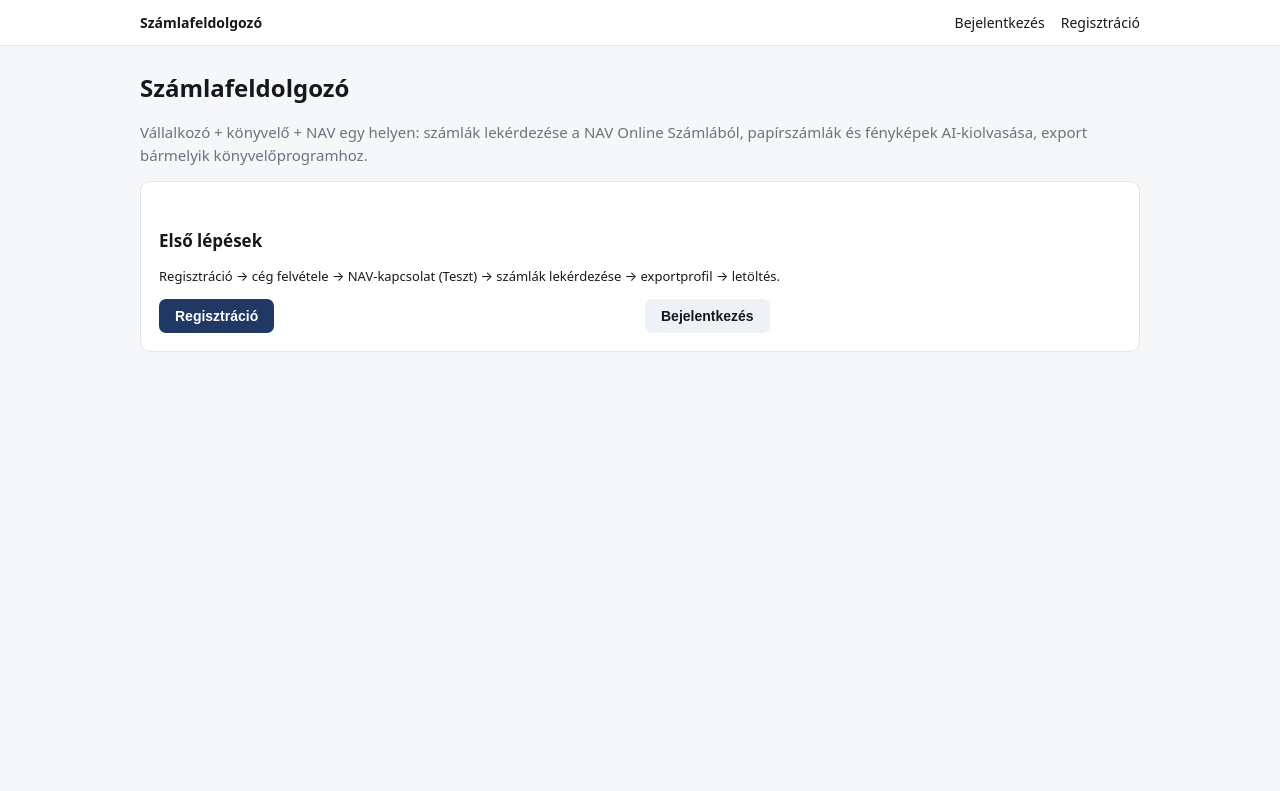
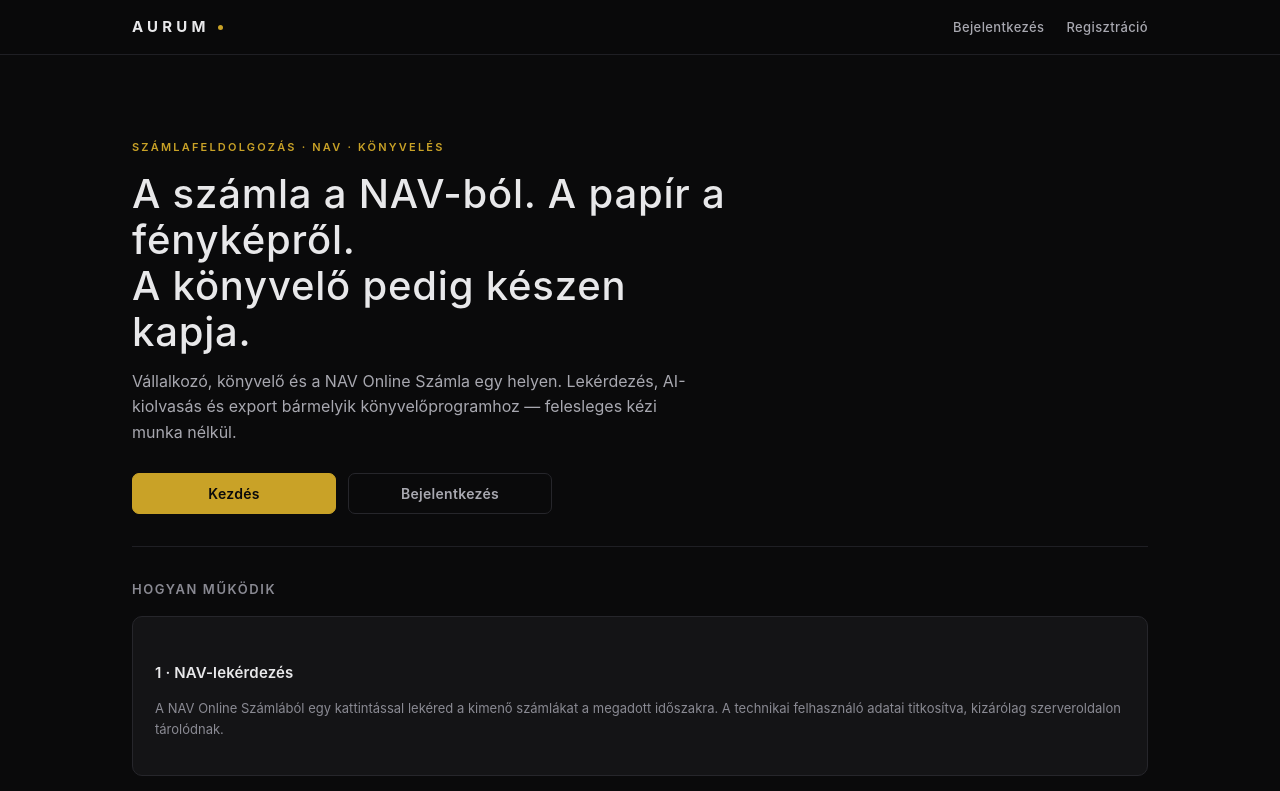
Before and after one commit to odinhunofficial-cyber/szamlafeldolgozo, a Next.js app: page / in a window 1280 px wide. Shown: the top 791 px of the page. Built offline with nearby package versions, Linux system fonts and the light colour scheme; no server answers.

Commit message:
feat: Aurum marka — fekete-ezust-arany arculat, logo, runtime rendereles a buildhez

```diff
--- a/app/feltoltes/page.tsx
+++ b/app/feltoltes/page.tsx
@@ -2,6 +2,9 @@ import Link from "next/link";
 import { redirect } from "next/navigation";
 import { getCompanies, getUser } from "@/lib/auth";
 import { UploadPanel } from "./UploadPanel";
+
+// Futásidőben példányosítjuk a Supabase-klienst — lásd az export oldalt.
+export const dynamic = "force-dynamic";
 
 export default async function Feltoltes() {
   const user = await getUser();
--- a/app/globals.css
+++ b/app/globals.css
@@ -1,89 +1,332 @@
+/* ============================================================
+   AURUM — márkaarculat
+   Fekete alap · ezüst szöveg · arany hangsúly
+   Az arany KIZÁRÓLAG a hangsúlyra való: fő gomb, aktív állapot,
+   logó. Ha minden arany, semmi nem arany.
+   ============================================================ */
+
 :root {
-  --bg: #f6f7f9;
-  --card: #ffffff;
-  --ink: #16181d;
-  --muted: #6b7280;
-  --line: #e3e6ea;
-  --accent: #1f3864;
-  --ok: #157347;
-  --warn: #b45309;
-  --err: #b42318;
+  /* Alap — nem tiszta fekete, mert az olcsó hatású */
+  --bg: #0a0a0b;
+  --surface: #141416;
+  --surface-2: #1b1b1f;
+  --line: #26262b;
+  --line-soft: #1f1f24;
+
+  /* Szöveg — ezüst skála */
+  --ink: #e8e8ea;
+  --ink-2: #a8a8b0;
+  --muted: #8a8a93;
+
+  /* Arany — a hangsúly */
+  --gold: #c9a227;
+  --gold-soft: #e0c060;
+  --gold-dim: #6b5714;
+
+  /* Állapotok */
+  --ok: #4a9e6f;
+  --warn: #d99527;
+  --err: #c4544e;
+
+  --radius: 10px;
+  --radius-sm: 7px;
 }
 
 * { box-sizing: border-box; }
+
+html { background: var(--bg); }
 
 body {
   margin: 0;
   background: var(--bg);
   color: var(--ink);
-  font: 15px/1.5 system-ui, -apple-system, "Segoe UI", Arial, sans-serif;
+  font: 15px/1.6 "Inter", system-ui, -apple-system, "Segoe UI", Arial, sans-serif;
+  -webkit-font-smoothing: antialiased;
 }
 
-.container { max-width: 1040px; margin: 0 auto; padding: 24px 20px 64px; }
+/* ---------- Tipográfia ---------- */
 
-h1 { font-size: 24px; margin: 0 0 4px; }
-h2 { font-size: 17px; margin: 28px 0 8px; }
-h3 { font-size: 15px; margin: 20px 0 6px; }
+h1 {
+  font-size: 27px;
+  font-weight: 600;
+  letter-spacing: .01em;
+  margin: 0 0 6px;
+}
+
+h2 {
+  font-size: 13px;
+  font-weight: 600;
+  text-transform: uppercase;
+  letter-spacing: .12em;
+  color: var(--muted);
+  margin: 32px 0 12px;
+}
+
+h3 {
+  font-size: 15px;
+  font-weight: 600;
+  letter-spacing: .01em;
+  margin: 22px 0 8px;
+}
+
+.container { max-width: 1060px; margin: 0 auto; padding: 28px 22px 80px; }
+
+/* ---------- Felület ---------- */
 
 .card {
-  background: var(--card);
+  background: var(--surface);
   border: 1px solid var(--line);
-  border-radius: 10px;
-  padding: 18px;
-  margin: 14px 0;
+  border-radius: var(--radius);
+  padding: 22px;
+  margin: 16px 0;
 }
 
-label { display: block; font-size: 13px; color: var(--muted); margin: 10px 0 4px; }
+label {
+  display: block;
+  font-size: 12px;
+  font-weight: 500;
+  text-transform: uppercase;
+  letter-spacing: .08em;
+  color: var(--muted);
+  margin: 14px 0 6px;
+}
 
 input, select, textarea {
-  width: 100%; padding: 9px 10px; font-size: 14px;
-  border: 1px solid var(--line); border-radius: 7px; background: #fff; color: inherit;
+  width: 100%;
+  padding: 11px 13px;
+  font-size: 14px;
+  font-family: inherit;
+  color: var(--ink);
+  background: #0e0e10;
+  border: 1px solid var(--line);
+  border-radius: var(--radius-sm);
+  outline: none;
+  transition: border-color .15s, box-shadow .15s;
 }
 
-textarea { min-height: 84px; font-family: ui-monospace, monospace; }
+input:focus, select:focus, textarea:focus {
+  border-color: var(--gold-dim);
+  box-shadow: 0 0 0 3px rgba(201, 162, 39, .10);
+}
+
+input::placeholder, textarea::placeholder { color: #55555e; }
+
+textarea { min-height: 88px; font-family: ui-monospace, monospace; }
+
+/* ---------- Gombok ---------- */
 
 button {
-  padding: 9px 16px; font-size: 14px; font-weight: 600;
-  border: 0; border-radius: 7px; background: var(--accent); color: #fff; cursor: pointer;
+  padding: 11px 20px;
+  font-size: 14px;
+  font-family: inherit;
+  font-weight: 600;
+  letter-spacing: .02em;
+  color: #0a0a0b;
+  background: var(--gold);
+  border: 1px solid var(--gold);
+  border-radius: var(--radius-sm);
+  cursor: pointer;
+  transition: background .15s, border-color .15s, opacity .15s;
 }
-button:disabled { opacity: .55; cursor: default; }
-button.secondary { background: #eef1f5; color: var(--ink); }
-button.danger { background: var(--err); }
 
-.row { display: flex; gap: 10px; align-items: flex-end; flex-wrap: wrap; }
+button:hover:not(:disabled) { background: var(--gold-soft); border-color: var(--gold-soft); }
+button:disabled { opacity: .4; cursor: default; }
+
+/* A másodlagos gomb ezüst, nem arany — az arany a fő műveleté */
+button.secondary {
+  color: var(--ink-2);
+  background: transparent;
+  border: 1px solid var(--line);
+}
+button.secondary:hover:not(:disabled) {
+  background: var(--surface-2);
+  border-color: #3a3a42;
+}
+
+button.danger {
+  color: var(--err);
+  background: transparent;
+  border: 1px solid rgba(196, 84, 78, .35);
+}
+
+/* ---------- Elrendezés ---------- */
+
+.row { display: flex; gap: 12px; align-items: flex-end; flex-wrap: wrap; }
 .row > * { flex: 1 1 180px; }
 
+/* ---------- Címkék ---------- */
+
 .chip {
-  display: inline-block; padding: 2px 9px; border-radius: 999px;
-  font-size: 12px; font-weight: 600; border: 1px solid var(--line); background: #f2f4f7; color: var(--muted);
+  display: inline-block;
+  padding: 3px 10px;
+  border-radius: 999px;
+  font-size: 11px;
+  font-weight: 600;
+  text-transform: uppercase;
+  letter-spacing: .07em;
+  color: var(--muted);
+  background: var(--surface-2);
+  border: 1px solid var(--line);
 }
-.chip.new { background: #eef4ff; color: #1f3864; border-color: #cfdcf5; }
-.chip.reviewed { background: #eafaf1; color: var(--ok); border-color: #c8ebd9; }
-.chip.exported { background: #f4f4f5; color: #52525b; }
-.chip.warn { background: #fff7ed; color: var(--warn); border-color: #fcd9a8; }
 
-.msg { padding: 10px 12px; border-radius: 8px; margin: 12px 0; font-size: 14px; }
-.msg.error { background: #fef3f2; color: var(--err); border: 1px solid #fecdca; }
-.msg.ok { background: #ecfdf3; color: var(--ok); border: 1px solid #c8ebd9; }
-.msg.warn { background: #fffaeb; color: var(--warn); border: 1px solid #fdecc8; }
+.chip.new      { color: var(--ink-2);  border-color: #33333b; }
+.chip.reviewed { color: var(--gold);   border-color: var(--gold-dim); background: rgba(201,162,39,.06); }
+.chip.exported { color: #6f6f78;       border-color: var(--line-soft); }
+.chip.warn     { color: var(--warn);   border-color: rgba(217,149,39,.35); background: rgba(217,149,39,.06); }
+
+/* ---------- Üzenetek ---------- */
+
+.msg {
+  padding: 13px 15px;
+  border-radius: var(--radius-sm);
+  margin: 14px 0;
+  font-size: 14px;
+  border: 1px solid var(--line);
+  background: var(--surface-2);
+}
+
+.msg.error { color: #e89894; border-color: rgba(196,84,78,.35); background: rgba(196,84,78,.07); }
+.msg.ok    { color: #8fd3ab; border-color: rgba(74,158,111,.35); background: rgba(74,158,111,.07); }
+.msg.warn  { color: #e8c17a; border-color: var(--gold-dim);      background: rgba(201,162,39,.06); }
+
+/* ---------- Fejléc ---------- */
 
 nav.topbar {
-  background: #fff; border-bottom: 1px solid var(--line);
-  position: sticky; top: 0; z-index: 10;
+  background: rgba(10, 10, 11, .88);
+  backdrop-filter: blur(12px);
+  border-bottom: 1px solid var(--line-soft);
+  position: sticky;
+  top: 0;
+  z-index: 10;
 }
+
 nav.topbar .inner {
-  max-width: 1040px; margin: 0 auto; padding: 12px 20px;
-  display: flex; gap: 16px; align-items: center; flex-wrap: wrap;
+  max-width: 1060px;
+  margin: 0 auto;
+  padding: 15px 22px;
+  display: flex;
+  gap: 22px;
+  align-items: center;
+  flex-wrap: wrap;
 }
-nav.topbar a { color: var(--ink); text-decoration: none; font-size: 14px; font-weight: 500; }
-nav.topbar a:hover { color: var(--accent); }
-nav.topbar .brand { font-weight: 700; margin-right: 8px; }
+
+nav.topbar a {
+  color: var(--ink-2);
+  text-decoration: none;
+  font-size: 13px;
+  font-weight: 500;
+  letter-spacing: .03em;
+  transition: color .15s;
+}
+
+nav.topbar a:hover { color: var(--gold); }
+
+/* A logó: ritkított nagybetű, ezüst, arany ponttal */
+nav.topbar .brand {
+  font-size: 15px;
+  font-weight: 700;
+  letter-spacing: .28em;
+  color: var(--ink);
+  text-transform: uppercase;
+  margin-right: 10px;
+  display: inline-flex;
+  align-items: center;
+  gap: 8px;
+}
+
+nav.topbar .brand::after {
+  content: "";
+  width: 5px;
+  height: 5px;
+  border-radius: 50%;
+  background: var(--gold);
+}
+
 nav.topbar .spacer { flex: 1; }
 
+/* ---------- Táblázat ---------- */
+
 table { width: 100%; border-collapse: collapse; font-size: 14px; }
-th, td { text-align: left; padding: 8px 10px; border-bottom: 1px solid var(--line); }
-th { font-size: 12px; text-transform: uppercase; letter-spacing: .03em; color: var(--muted); }
-td.num, th.num { text-align: right; font-variant-numeric: tabular-nums; }
+
+th {
+  text-align: left;
+  padding: 10px;
+  font-size: 11px;
+  font-weight: 600;
+  text-transform: uppercase;
+  letter-spacing: .09em;
+  color: var(--muted);
+  border-bottom: 1px solid var(--line);
+}
+
+td {
+  padding: 12px 10px;
+  border-bottom: 1px solid var(--line-soft);
+  color: var(--ink);
+}
+
+tbody tr:hover td { background: rgba(255,255,255,.014); }
+
+td.num, th.num {
+  text-align: right;
+  font-variant-numeric: tabular-nums;
+  letter-spacing: .01em;
+}
+
+/* ---------- Segédosztályok ---------- */
 
 .muted { color: var(--muted); }
 .small { font-size: 13px; }
+
+/* A főoldal hős sora */
+.hero {
+  padding: 56px 0 32px;
+  border-bottom: 1px solid var(--line-soft);
+  margin-bottom: 8px;
+}
+
+.hero .eyebrow {
+  font-size: 11px;
+  font-weight: 600;
+  text-transform: uppercase;
+  letter-spacing: .2em;
+  color: var(--gold);
+  margin-bottom: 14px;
+}
+
+.hero h1 {
+  font-size: 40px;
+  font-weight: 500;
+  letter-spacing: .02em;
+  line-height: 1.15;
+  margin: 0 0 14px;
+  max-width: 620px;
+}
+
+.hero p {
+  color: var(--ink-2);
+  font-size: 16px;
+  max-width: 560px;
+  margin: 0 0 28px;
+}
+
+/* Ejtőzóna a feltöltéshez */
+.dropzone {
+  border: 1px dashed var(--gold-dim);
+  border-radius: var(--radius);
+  padding: 44px 22px;
+  text-align: center;
+  color: var(--muted);
+  background: rgba(201,162,39,.025);
+  transition: border-color .15s, background .15s;
+}
+
+.dropzone:hover { border-color: var(--gold); background: rgba(201,162,39,.05); }
+.dropzone strong { display: block; color: var(--ink); font-size: 16px; margin-bottom: 6px; }
+
+/* Elkülönítő arany vonal */
+.rule {
+  height: 1px;
+  background: linear-gradient(90deg, var(--gold-dim), transparent);
+  margin: 26px 0;
+}
--- a/app/layout.tsx
+++ b/app/layout.tsx
@@ -4,8 +4,9 @@ import { Nav } from "@/components/Nav";
 import { InviteAcceptor } from "@/components/InviteAcceptor";
 
 export const metadata: Metadata = {
-  title: "Számlafeldolgozó",
-  description: "Vállalkozó + könyvelő + NAV egy helyen.",
+  title: "Aurum — Számlafeldolgozó",
+  description:
+    "Vállalkozó, könyvelő és a NAV Online Számla egy helyen. Számlák lekérdezése, papírszámlák AI-kiolvasása, export bármelyik könyvelőprogramhoz.",
 };
 
 export default function RootLayout({
--- a/app/page.tsx
+++ b/app/page.tsx
@@ -1,44 +1,87 @@
 import Link from "next/link";
 
-// Egyszerű állapotoldal, ha a környezeti változók még hiányoznak.
-// Nem példányosít Supabase-klienst, ezért statikusan is renderelhető.
+// A főoldal nem példányosít Supabase-klienst, ezért statikusan renderelhető.
+export const dynamic = "force-static";
+
 export default function Home() {
   const configured = Boolean(
-    process.env.NEXT_PUBLIC_SUPABASE_URL && process.env.NEXT_PUBLIC_SUPABASE_ANON_KEY
+    process.env.NEXT_PUBLIC_SUPABASE_URL &&
+      process.env.NEXT_PUBLIC_SUPABASE_ANON_KEY
   );
 
   return (
     <div>
-      <h1>Számlafeldolgozó</h1>
-      <p className="muted">
-        Vállalkozó + könyvelő + NAV egy helyen: számlák lekérdezése a NAV Online
-        Számlából, papírszámlák és fényképek AI-kiolvasása, export bármelyik
-        könyvelőprogramhoz.
-      </p>
+      <section className="hero">
+        <p className="eyebrow">Számlafeldolgozás · NAV · Könyvelés</p>
+        <h1>
+          A számla a NAV-ból. A papír a fényképről.
+          <br />
+          A könyvelő pedig készen kapja.
+        </h1>
+        <p>
+          Vállalkozó, könyvelő és a NAV Online Számla egy helyen. Lekérdezés,
+          AI-kiolvasás és export bármelyik könyvelőprogramhoz — felesleges
+          kézi munka nélkül.
+        </p>
+
+        <div className="row" style={{ maxWidth: 420 }}>
+          <Link href="/regisztracio">
+            <button style={{ width: "100%" }}>Kezdés</button>
+          </Link>
+          <Link href="/bejelentkezes">
+            <button className="secondary" style={{ width: "100%" }}>
+              Bejelentkezés
+            </button>
+          </Link>
+        </div>
+      </section>
 
       {!configured && (
         <div className="msg warn">
-          <strong>A környezeti változók még hiányoznak.</strong> A Vercel → Settings
-          → Environment Variables alatt add meg a <code>NEXT_PUBLIC_SUPABASE_URL</code> és a{" "}
-          <code>NEXT_PUBLIC_SUPABASE_ANON_KEY</code> értékét, majd indíts új deployt.
+          <strong>Telepítés félkész:</strong> a környezeti változók még
+          hiányoznak. A Vercel → Settings → Environment Variables alatt add meg
+          a <code>NEXT_PUBLIC_SUPABASE_URL</code> és a{" "}
+          <code>NEXT_PUBLIC_SUPABASE_ANON_KEY</code> értékét, majd indíts új
+          deployt.
         </div>
       )}
 
+      <h2>Hogyan működik</h2>
+
       <div className="card">
-        <h2>Első lépések</h2>
-        <p className="small">
-          Regisztráció → cég felvétele → NAV-kapcsolat (Teszt) → számlák
-          lekérdezése → exportprofil → letöltés.
+        <h3>1 · NAV-lekérdezés</h3>
+        <p className="small muted">
+          A NAV Online Számlából egy kattintással lekéred a kimenő számlákat a
+          megadott időszakra. A technikai felhasználó adatai titkosítva, kizárólag
+          szerveroldalon tárolódnak.
         </p>
-        <div className="row">
-          <Link href="/regisztracio">
-            <button>Regisztráció</button>
-          </Link>
-          <Link href="/bejelentkezes">
-            <button className="secondary">Bejelentkezés</button>
-          </Link>
-        </div>
       </div>
+
+      <div className="card">
+        <h3>2 · Papírszámla és fotó</h3>
+        <p className="small muted">
+          PDF vagy fénykép feltöltése után az AI kiolvassa a mezőket. Gyanús
+          esetben — eltérő összegek, bizonytalan olvasás — figyelmeztet, mielőtt
+          bármi könyvelésre kerülne.
+        </p>
+      </div>
+
+      <div className="card">
+        <h3>3 · Export a könyvelőnek</h3>
+        <p className="small muted">
+          Állítható exportprofil: oszlopok, sorrend, elválasztó, tizedesjel,
+          dátumformátum és kódolás. Nem programonként kódolunk — a profil
+          igazodik ahhoz, amit a könyvelőprogram vár.
+        </p>
+      </div>
+
+      <div className="rule" />
+
+      <p className="small muted">
+        A könyvelőt a cég tulajdonosa hívja meg e-mail-címmel. A meghívás a
+        könyvelő bejelentkezésekor lép életbe, és csak megerősített e-mail-címmel
+        váltható be.
+      </p>
     </div>
   );
 }
--- a/components/Nav.tsx
+++ b/components/Nav.tsx
@@ -2,17 +2,28 @@
 
 import Link from "next/link";
 import { useEffect, useState } from "react";
+import { useRouter } from "next/navigation";
 import { createClient } from "@/lib/supabase/client";
-import { useRouter } from "next/navigation";
 
+// A logó: AURUM, ritkított nagybetűvel, arany ponttal — a Nav-ban a .brand osztály adja.
 export function Nav() {
   const [email, setEmail] = useState<string | null>(null);
-  const supabase = createClient();
+  const [ready, setReady] = useState(false);
   const router = useRouter();
 
   useEffect(() => {
+    // Ha az env-változók hiányoznak, a kliens létrehozása hibát dobna —
+    // ilyenkor a fejléc a bejelentkezés nélküli állapotot mutatja.
+    if (!process.env.NEXT_PUBLIC_SUPABASE_URL) {
+      setReady(true);
+      return;
+    }
+
+    const supabase = createClient();
+
     supabase.auth.getUser().then(({ data }) => {
       setEmail(data.user?.email ?? null);
+      setReady(true);
     });
 
     const { data: sub } = supabase.auth.onAuthStateChange((_event, session) => {
@@ -23,6 +34,7 @@ export function Nav() {
   }, []);
 
   async function signOut() {
+    const supabase = createClient();
     await supabase.auth.signOut();
     router.push("/bejelentkezes");
     router.refresh();
@@ -32,7 +44,7 @@ export function Nav() {
     <nav className="topbar">
       <div className="inner">
         <Link href="/" className="brand">
-          Számlafeldolgozó
+          Aurum
         </Link>
 
         {email && (
@@ -45,7 +57,7 @@ export function Nav() {
 
         <span className="spacer" />
 
-        {email ? (
+        {ready && email ? (
           <>
             <span className="small muted">{email}</span>
             <button className="secondary" onClick={signOut}>
@@ -53,10 +65,12 @@ export function Nav() {
             </button>
           </>
         ) : (
-          <>
-            <Link href="/bejelentkezes">Bejelentkezés</Link>
-            <Link href="/regisztracio">Regisztráció</Link>
-          </>
+          ready && (
+            <>
+              <Link href="/bejelentkezes">Bejelentkezés</Link>
+              <Link href="/regisztracio">Regisztráció</Link>
+            </>
+          )
         )}
       </div>
     </nav>
```
Also changed, not shown: app/cegek/[id]/page.tsx (+23 -13 lines), app/cegek/page.tsx (+6 -3 lines), app/export/page.tsx (+10 -4 lines), app/icon.tsx (added, +8 -0 lines), components/Logo.tsx (added, +55 -0 lines).
